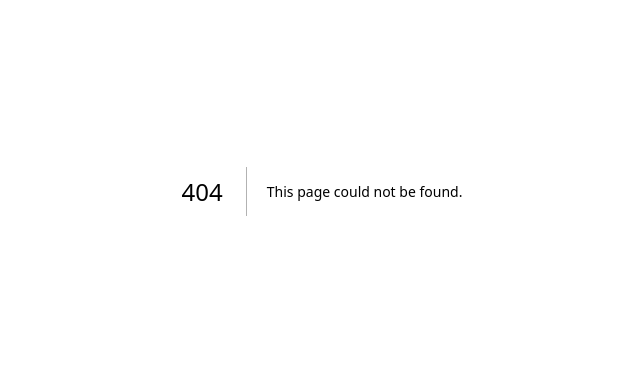
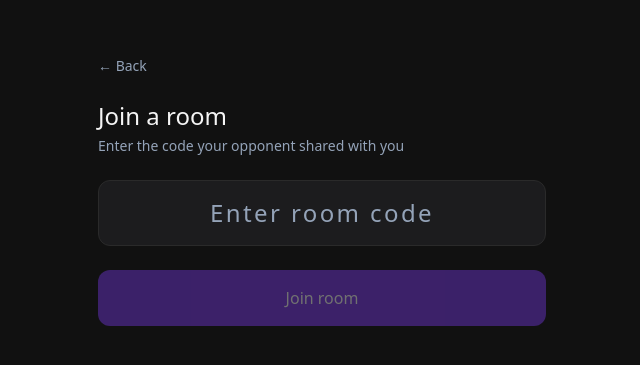
Before and after one commit to Evan-Boodoosingh/am-i, a Next.js app: page /lobby/join in a window 1280 px wide. Before the commit this address had no page. Shown: the part 209-574 px from the top of the page, without its empty margins (318-958 px from the left). Built offline with nearby package versions, Linux system fonts and the light colour scheme.

Commit message:
feat: join room page with room code input and validation

```diff
--- /dev/null
+++ b/src/app/(game)/lobby/join/page.tsx
@@ -0,0 +1,5 @@
+import JoinRoom from '@/components/game/JoinRoom'
+
+export default function JoinRoomPage() {
+  return <JoinRoom />
+}
--- /dev/null
+++ b/src/components/game/JoinRoom.tsx
@@ -0,0 +1,50 @@
+'use client'
+
+import { useState } from 'react'
+import { useRouter } from 'next/navigation'
+
+export default function JoinRoom() {
+  const router = useRouter()
+  const [roomCode, setRoomCode] = useState('')
+
+  const handleJoin = () => {
+    if (roomCode.trim().length === 6) {
+      router.push(`/room/${roomCode.trim().toUpperCase()}`)
+    }
+  }
+
+  return (
+    <main className="min-h-screen bg-background flex flex-col items-center justify-center px-6 py-12">
+      <div className="flex flex-col gap-6 w-full max-w-xs md:max-w-md mx-auto">
+        <button
+          onClick={() => router.back()}
+          className="text-text-secondary text-sm text-left cursor-pointer hover:text-text-primary transition-colors duration-200 self-start"
+        >
+          ← Back
+        </button>
+
+        <div>
+          <h1 className="text-2xl font-medium text-text-primary">Join a room</h1>
+          <p className="text-text-secondary text-sm mt-1">Enter the code your opponent shared with you</p>
+        </div>
+
+        <input
+          type="text"
+          maxLength={6}
+          placeholder="Enter room code"
+          value={roomCode}
+          onChange={(e) => setRoomCode(e.target.value.toUpperCase())}
+          className="w-full bg-surface border border-border rounded-button px-4 py-4 text-text-primary text-center text-2xl font-medium tracking-widest placeholder:text-text-secondary focus:outline-none focus:border-accent transition-colors duration-200"
+        />
+
+        <button
+          onClick={handleJoin}
+          disabled={roomCode.trim().length !== 6}
+          className="w-full py-4 rounded-button bg-accent text-white font-medium text-base transition-opacity duration-200 hover:opacity-90 cursor-pointer disabled:opacity-40 disabled:cursor-not-allowed"
+        >
+          Join room
+        </button>
+      </div>
+    </main>
+  )
+}
--- a/src/components/game/LandingPage.tsx
+++ b/src/components/game/LandingPage.tsx
@@ -36,9 +36,12 @@ export default function LandingPage() {
 >
   Create room
 </button>
-          <button className="w-full py-4 rounded-button font-medium text-base text-accent border border-accent bg-transparent transition-all duration-200 hover:bg-accent hover:text-white active:opacity-75 cursor-pointer">
-            Join room
-          </button>
+        <button
+  onClick={() => router.push('/lobby/join')}
+  className="w-full py-4 rounded-button font-medium text-base text-accent border border-accent bg-transparent transition-all duration-200 hover:bg-accent hover:text-white active:opacity-75 cursor-pointer"
+>
+  Join room
+</button>
           <button className="text-sm mt-2 transition-opacity duration-200 hover:opacity-75 cursor-pointer">
   <span className="text-accent">Sign in</span>
   <span className="text-text-primary"> to save your tally</span>
```
